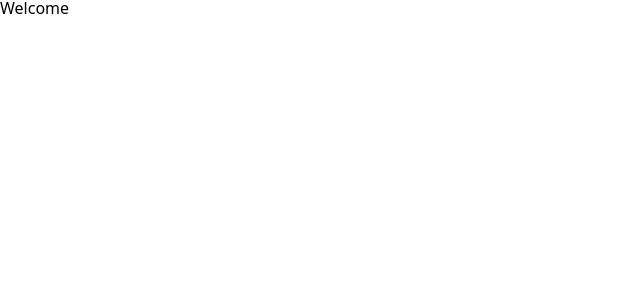
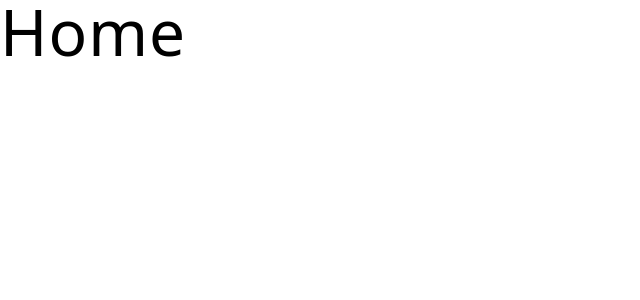
Before and after one commit to misiek869/jobs-app, a React (Vite) app: page / in a window 1280 px wide. Shown: the top 300 px of the page, without its empty margins (0-640 px from the left). Built offline with nearby package versions, Linux system fonts and the light colour scheme.

Commit message:
setup router

```diff
--- a/src/App.tsx
+++ b/src/App.tsx
@@ -1,5 +1,18 @@
+import { createBrowserRouter, RouterProvider } from 'react-router-dom'
+
+const router = createBrowserRouter([
+	{
+		path: '/',
+		element: <h1>Home</h1>,
+	},
+	{
+		path: '/about',
+		element: <h1>About</h1>,
+	},
+])
+
 function App() {
-	return <div>Welcome</div>
+	return <RouterProvider router={router}></RouterProvider>
 }
 
 export default App
```
